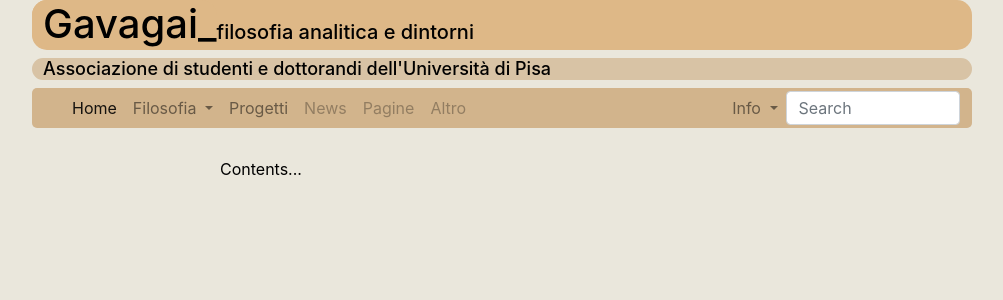
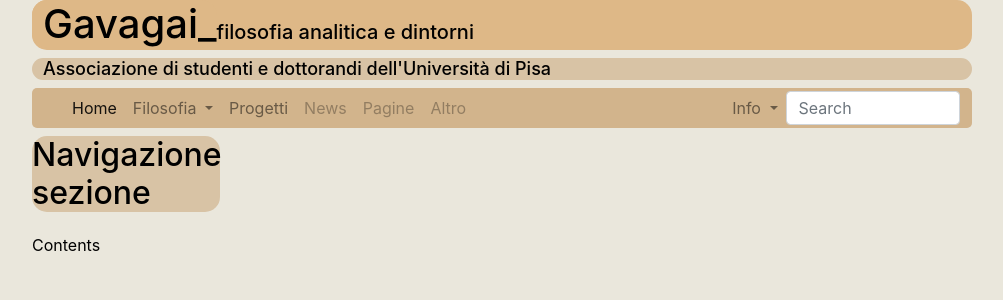
Before and after one commit to Gavagai-phi/gavagai-phi2.github.io, a Jekyll site: the page index.html, which Jekyll copies as it is, in a window 1280 px wide. Shown: the top 300 px of the page, without its empty margins (138-1141 px from the left). Built offline with Jekyll 4.4.1, drawn with Linux system fonts in a browser that asks for light colours.

Commit message:
Update index.html

```diff
--- a/index.html
+++ b/index.html
@@ -85,12 +85,12 @@
  <div class='wrapper'>
 	 <div style="width: 20%;
 	float: left; border-radius: 15px">
-	<h6 style="padding-left: 11px; font-size: 18px>Navigazione sezione </h6>
+	<h2>Navigazione sezione </h2>
 		 <div style="width: 80%;
 	float: left;">
 		     </div>
 	<h1><hr style="border-top: 8px;border-radius: 15px; margin-top: 21px"></h1>
-	Contents...
+	Contents
 </div>
 
 </div>
```
